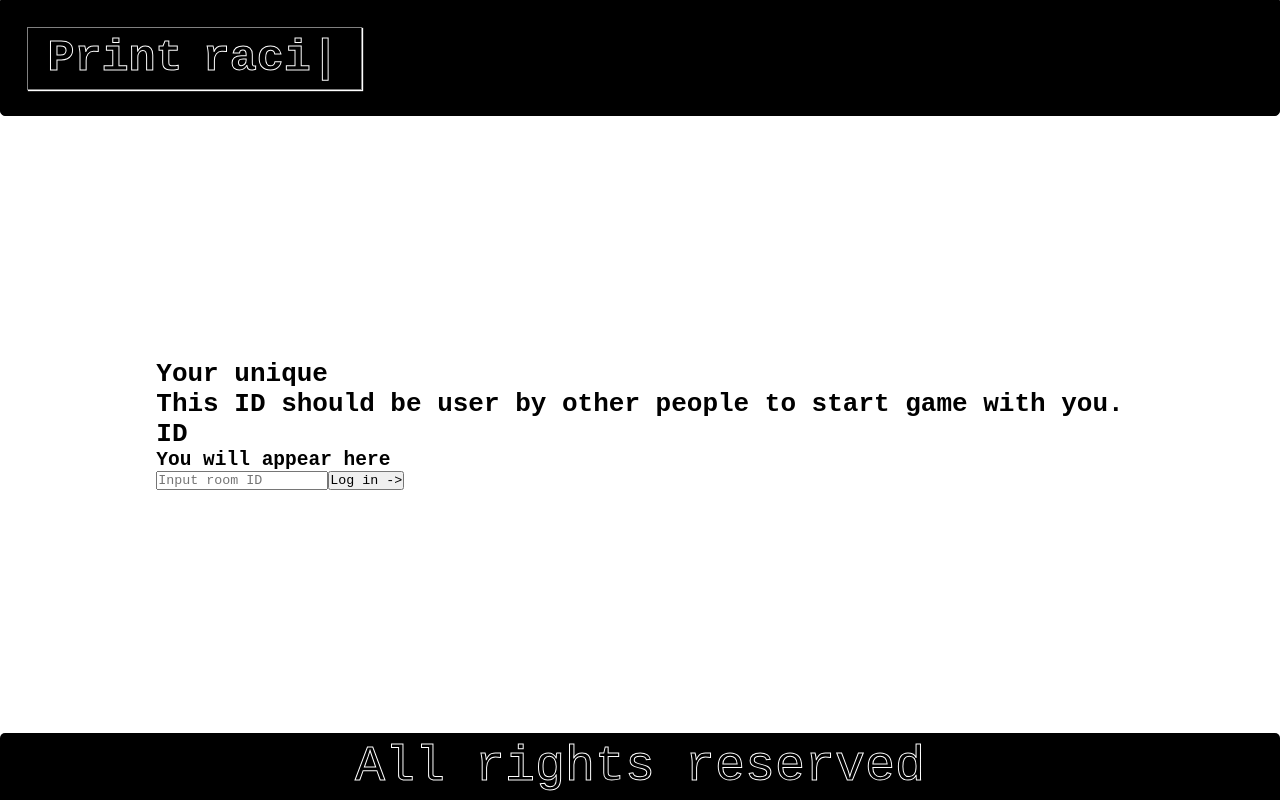
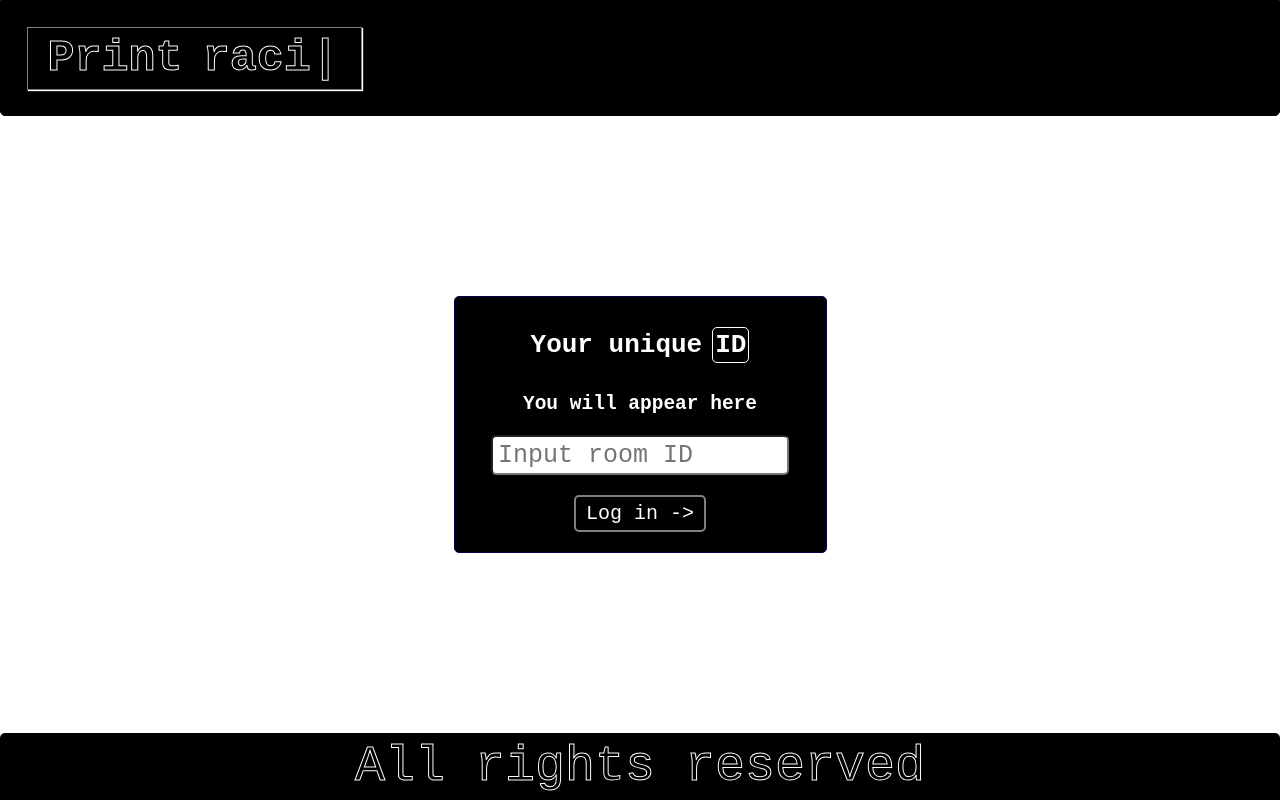
Before and after one commit to AlexTkCk/Print-Racing-Cherkassy-Club, a React (Create React App) app in the folder client/: page / in a window 1280 px wide. Built offline with nearby package versions, Linux system fonts and the light colour scheme; no server answers; what random-words would draw is missing.

Commit message:
Styled log in form

```diff
--- a/client/src/components/main/Main.css
+++ b/client/src/components/main/Main.css
@@ -41,7 +41,7 @@
 }
 
 .popUp {
-    border: 1px solid darkblue;
+    border: 1px solid #010148;
     padding: 10px 15px;
     display: flex;
     align-items: center;
@@ -63,3 +63,89 @@
 .popUp_active {
     opacity: 100;
 }
+
+.main__log_in_container {
+    border-radius: 5px;
+    border: 1px solid #010148;
+    padding: 10px 20px;
+    display: flex;
+    flex-direction: column;
+    align-items: center;
+    justify-content: center;
+    background: black;
+    color: white;
+}
+
+.main__log_in_container * {
+    margin-block: 10px;
+}
+
+.log_in__input_button {
+    color: white;
+    border: 2px solid gray;
+    cursor: pointer;
+    border-radius: 5px;
+    height: fit-content;
+    width: fit-content;
+    padding: 5px 10px;
+    font-size: 20px;
+    background: none;
+    transition: 0.2s ease-in;
+}
+
+.log_in__input_button:hover {
+    background: white;
+    box-shadow: 2px 2px 1px white;
+    color: black;
+    border: 2px solid black;
+    transform: translate(-2px, -2px);
+}
+
+.log_in__input_button:active {
+    box-shadow: none;
+    transform: translate(4px, 4px);
+}
+
+.log_in__input {
+    width: 90%;
+    height: 40px;
+    font-size: 25px;
+    border-radius: 5px;
+    padding: 5px;
+}
+
+.title__description_hover {
+    border-radius: 5px;
+    border: 1px solid white;
+    padding: 2px;
+    cursor: pointer;
+}
+
+.log_in__title {
+    display: flex;
+    align-items: center;
+}
+
+.ID_description__container {
+    position: absolute;
+    opacity: 0;
+    transition: 0.3s ease-in-out;
+    bottom: 100%;
+    width: 250px;
+    height: fit-content;
+    pointer-events: none;
+    border: 1px solid black;
+    background: white;
+    color: black;
+    padding: 5px 10px;
+    border-radius: 5px;
+}
+
+.title__description_hover {
+    margin-left: 10px;
+    position: relative;
+}
+
+.title__description_hover:hover .ID_description__container {
+    opacity: 100;
+}
```
